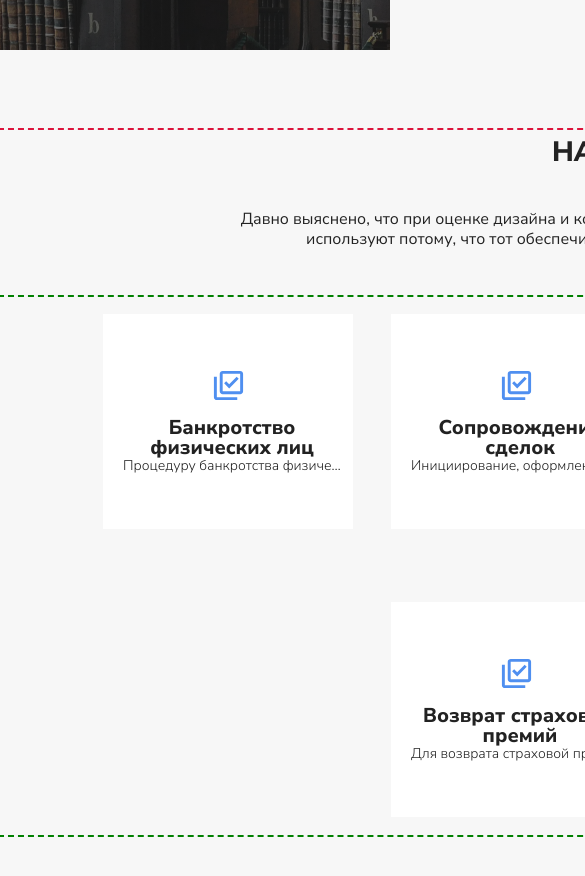
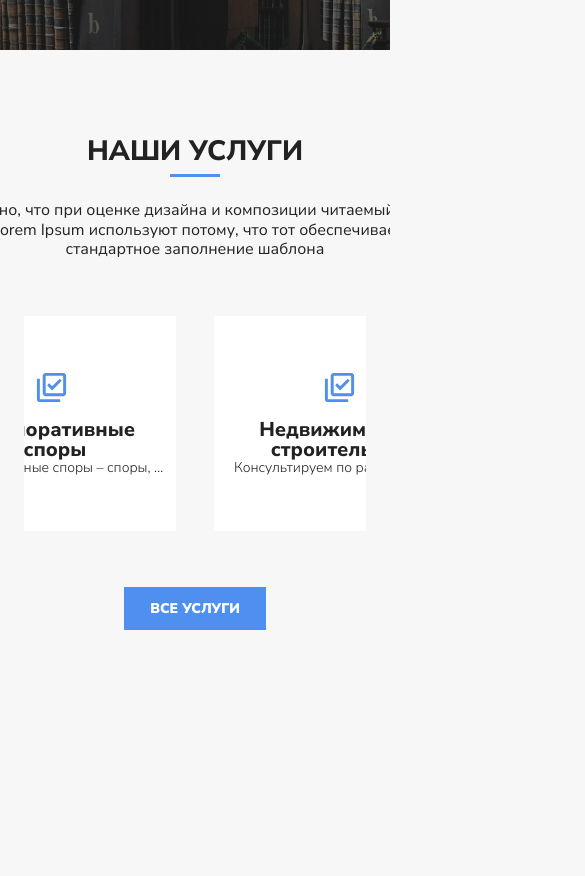
Before and after one commit to mash9000/lawyer_website, a React (Vite) app: page / in a window 390 px wide. Shown: the part 820-1696 px from the top of the page, 585 px wide, since content can reach past the window. After the commit the page ends 1450 px from the top, so only its background shows below. Built offline with nearby package versions, Linux system fonts and the light colour scheme.

Commit message:
style: добавил адаптив

```diff
--- a/src/components/Service/service/service.scss
+++ b/src/components/Service/service/service.scss
@@ -18,7 +18,7 @@
 
   container-type: inline-size;
 
-  @media screen and (max-width: 834px) {
+  @media screen and (max-width: 1320px) {
     width: 336px;
     height: 229px;
   }
--- a/src/styles/our-service/__service-box/our-service__service-box.scss
+++ b/src/styles/our-service/__service-box/our-service__service-box.scss
@@ -1,5 +1,5 @@
 .our-service__service-box {
-  width: 1320px;
+  width: inherit;
   height: 538px;
   margin-top: 48px;
   display: flex;
@@ -8,5 +8,21 @@
   align-items: center;
   gap: 38px;
 
-  outline: 2px dashed green;
+  @media screen and (max-width: 1320px) {
+    height: 770px;
+  }
+
+  @media screen and (max-width: 710px) {
+    overflow: scroll;
+    flex-wrap: nowrap;
+    height: 270px;
+
+    &::-webkit-scrollbar {
+      display: none;
+    }
+
+    & > .service {
+      flex-shrink: 0;
+    }
+  }
 }
--- a/src/styles/our-service/our-service.scss
+++ b/src/styles/our-service/our-service.scss
@@ -7,5 +7,20 @@
   align-items: center;
   justify-content: center;
 
-  outline: 2px dashed crimson;
+  @media screen and (max-width: 1320px) {
+    width: 710px;
+    height: 1050px;
+
+    & .our-service__desc {
+      width: 710px;
+    }
+  }
+
+  @media screen and (max-width: 710px) {
+    width: 100%;
+    overflow: hidden;
+    box-sizing: border-box;
+    padding: 0 24px;
+    height: 500px;
+  }
 }
```
